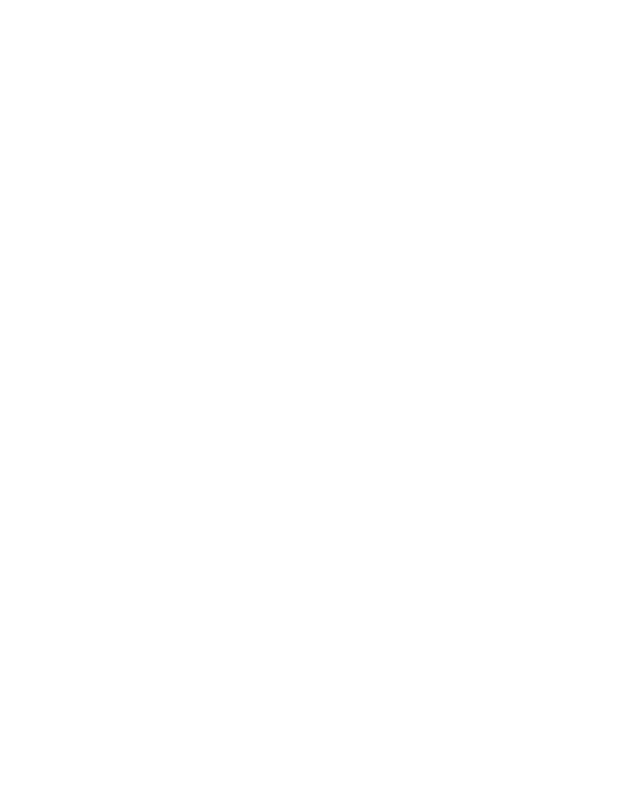
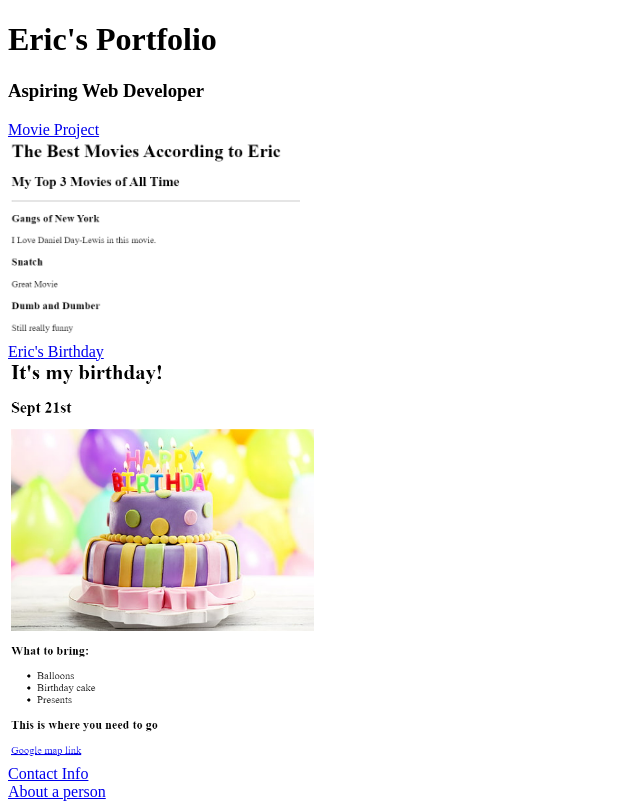
Before and after one commit to EricBAllen/html-portfolio, a plain HTML site: page index.html in a window 1280 px wide. Shown: the whole page, without its empty margins (0-640 px from the left). Drawn offline with Linux system fonts and the light colour scheme.

Commit message:
Add files via upload

```diff
--- a/index.html
+++ b/index.html
@@ -1,5 +1,27 @@
 <!-- TODO 1: Create the HTML Boilerplate -->
+<!DOCTYPE html>
+<html lang="en">
+<head>
+    <meta charset="UTF-8">
+    <meta name="viewport" content="width=device-width, initial-scale=1.0">
+    <title>Document</title>
+</head>
 
+<body>
+    <h1>Eric's Portfolio</h1>
+    <h3>Aspiring Web Developer</h3>
+
+    <a href="./public/Eric.Movie.html" >Movie Project</a> <br />
+    <img height="200" src="./assets/images/Eric.movie.png" alt="Top 3 Movies" /> <br />
+
+    <a href="./public/Eric.Birthday.html">Eric's Birthday </a> <br />
+    <img height="400" src="./assets/images/Eric.Birthday.png" alt="My Birthday" /> <br />
+
+    <a href="./public/contact.html">Contact Info</a> <br />
+    <a href="./public/about.html">About a person</a> <br />
+
+</body>
+</html>
 <!-- TODO 2: Add Your previous projects' HTML into the public folder -->
 
 <!-- TODO 3: Take screenshots of your project previews and add the images to the images folder -->
```
